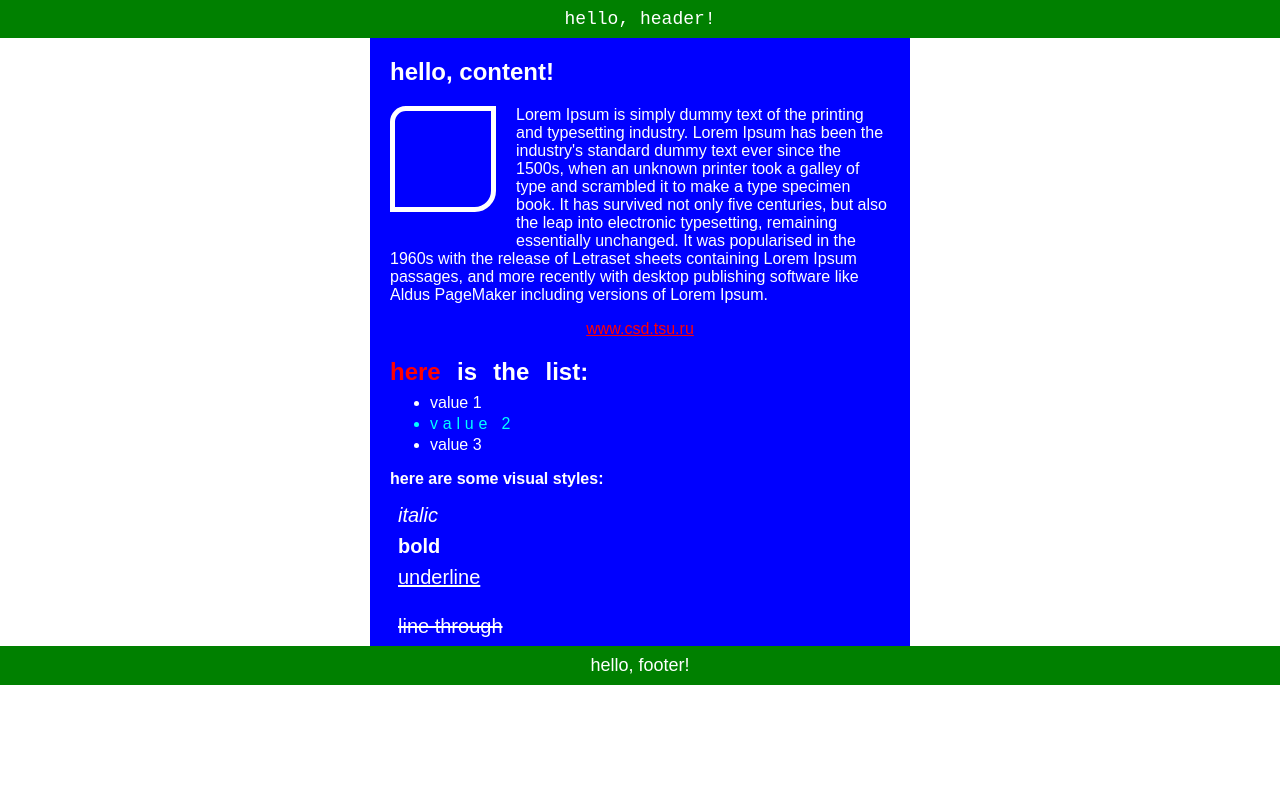
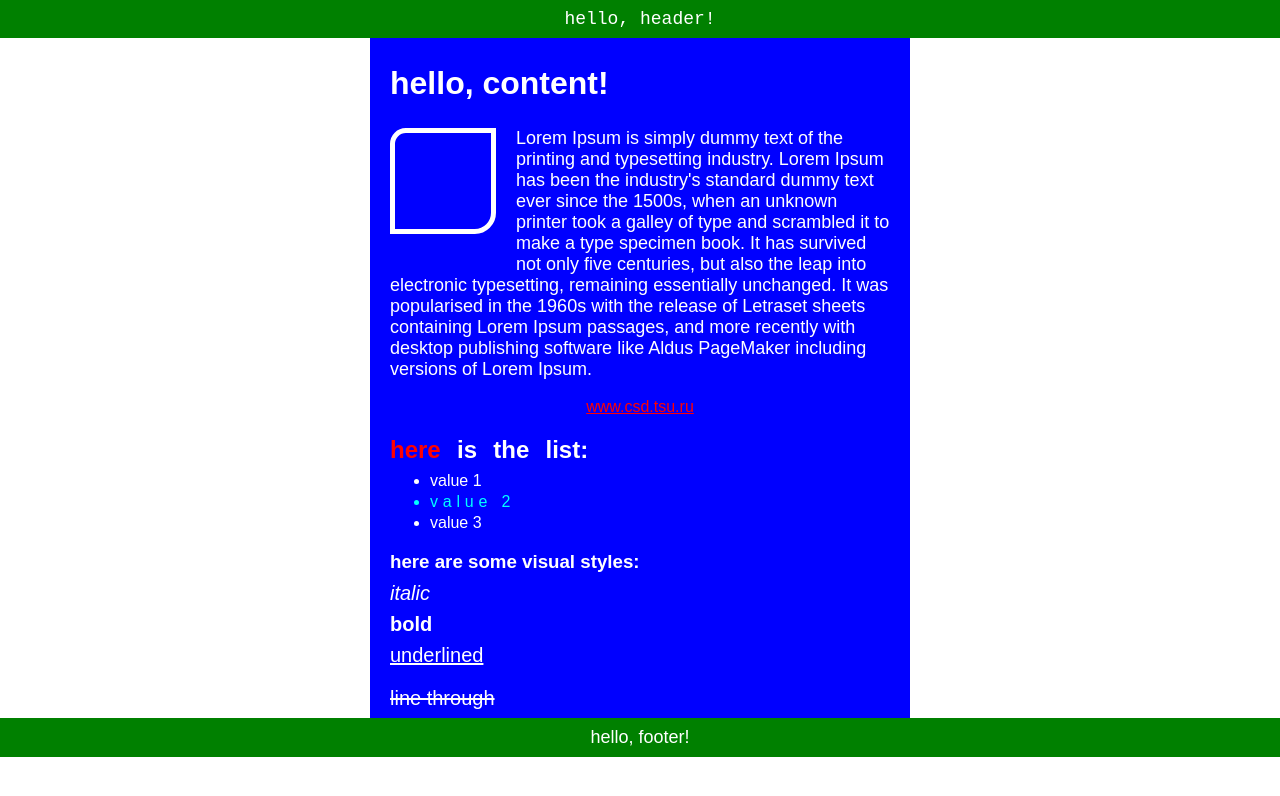
Before and after one commit to dweller4085/932020.biryukov.mark.labs, a plain HTML site: page lab1/index.html in a window 1280 px wide. Drawn offline with Linux system fonts and the light colour scheme.

Commit message:
fixed the font sizes a bit

```diff
--- a/lab1/index.html
+++ b/lab1/index.html
@@ -13,9 +13,9 @@
     <main><div id='fucking_main'>
         <div id='text'>
         <section>
-            <h1>hello, content!</h1>
+            <h1 style='font-size: 32px'>hello, content!</h1>
             <div id='figure'></div>
-            <p>Lorem Ipsum is simply dummy text of the printing and typesetting industry. Lorem Ipsum has been the industry's standard dummy text ever since the 1500s, when an unknown printer took a galley of type and scrambled it to make a type specimen book. It has survived not only five centuries, but also the leap into electronic typesetting, remaining essentially unchanged. It was popularised in the 1960s with the release of Letraset sheets containing Lorem Ipsum passages, and more recently with desktop publishing software like Aldus PageMaker including versions of Lorem Ipsum.</p>
+            <p style='font-size: 18px'>Lorem Ipsum is simply dummy text of the printing and typesetting industry. Lorem Ipsum has been the industry's standard dummy text ever since the 1500s, when an unknown printer took a galley of type and scrambled it to make a type specimen book. It has survived not only five centuries, but also the leap into electronic typesetting, remaining essentially unchanged. It was popularised in the 1960s with the release of Letraset sheets containing Lorem Ipsum passages, and more recently with desktop publishing software like Aldus PageMaker including versions of Lorem Ipsum.</p>
         </section>
         </div>
         <div id='link'>
@@ -32,11 +32,11 @@
             </ul>
         </div>
         <div id='vis_styles'>
-            <h3 style='font-weight: bold; font-size: 1em'>here are some visual styles:</h3>
-            <p><i>italic</i></p>
+            <h3 style='font-weight: bold; margin-bottom: .5em'>here are some visual styles:</h3>
+            <p ><i>italic</i></p>
             <p><b>bold</b></p>
-            <p><u>underline</u></p>
-            <p style='margin-top: 1.33em'><del>line through</del></p>
+            <p><u>underlined</u></p>
+            <p style='margin-top: 1em'><del>line through</del></p>
         </div>
         <div id='table_and_icon'>
 
--- a/lab1/style.css
+++ b/lab1/style.css
@@ -4,10 +4,8 @@ ul > li:not(:last-child) {
 
 #vis_styles > p {
     font-size: 20px;
-    margin: .4em;
+    margin: 0 0 .4em 0;
 }
-
-
 
 html * {
     font-family: arial;
```
